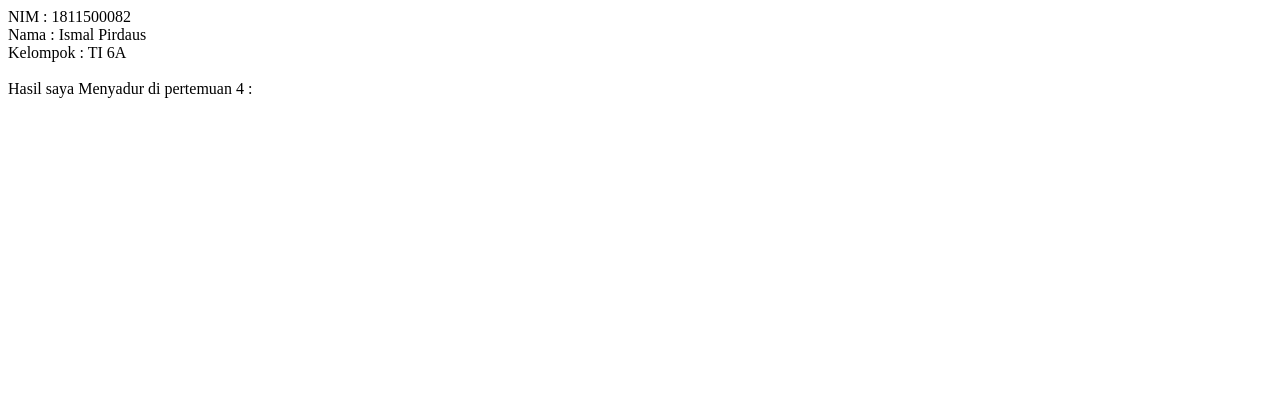
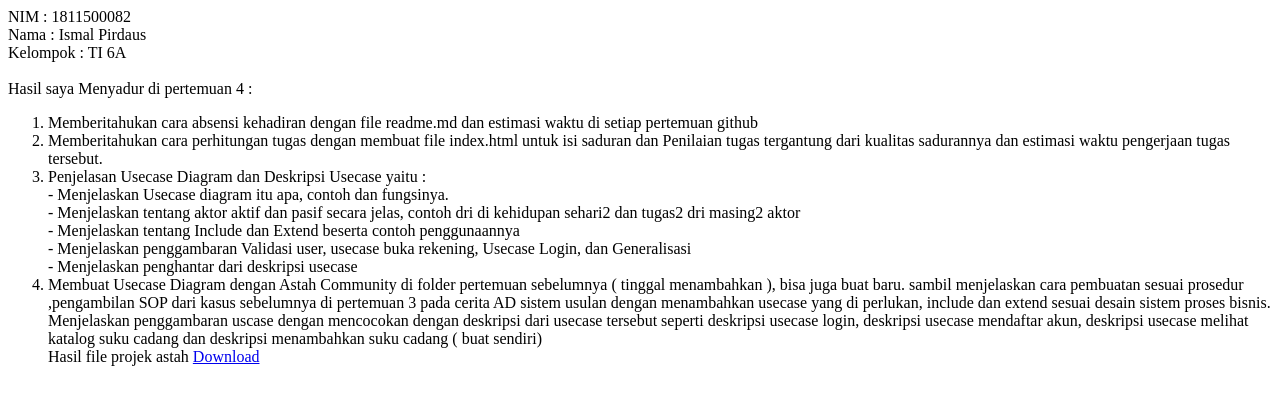
Before and after one commit to Ismalpirdaus/sadurrpl, a plain HTML site: page 4/index.html in a window 1280 px wide. Drawn offline with Linux system fonts and the light colour scheme.

Commit message:
Update index.html

```diff
--- a/4/index.html
+++ b/4/index.html
@@ -4,3 +4,15 @@ Kelompok : TI 6A<br>
 <br>
 Hasil saya Menyadur di pertemuan 4 :<br>
 <ol>
+<li>Memberitahukan cara absensi kehadiran dengan file readme.md dan estimasi waktu di setiap pertemuan github</li>
+<li>Memberitahukan cara perhitungan tugas dengan membuat file index.html untuk isi saduran dan Penilaian tugas tergantung dari kualitas sadurannya dan estimasi waktu pengerjaan tugas tersebut.</li>
+<li>Penjelasan Usecase Diagram dan Deskripsi Usecase yaitu :<br>
+- Menjelaskan Usecase diagram itu apa, contoh dan fungsinya.<br>
+- Menjelaskan tentang aktor aktif dan pasif secara jelas, contoh dri di kehidupan sehari2 dan tugas2 dri masing2 aktor<br>
+- Menjelaskan tentang Include dan Extend beserta contoh penggunaannya<br>
+- Menjelaskan penggambaran Validasi user, usecase buka rekening, Usecase Login, dan Generalisasi<br>
+- Menjelaskan penghantar dari deskripsi usecase</li>
+<li>Membuat Usecase Diagram dengan Astah Community di folder pertemuan sebelumnya ( tinggal menambahkan ), bisa juga buat baru.  sambil menjelaskan cara pembuatan sesuai prosedur ,pengambilan SOP dari kasus sebelumnya di pertemuan 3 pada cerita AD sistem usulan dengan menambahkan usecase yang di perlukan,  include dan extend sesuai desain sistem proses bisnis.
+Menjelaskan penggambaran uscase dengan mencocokan dengan deskripsi dari usecase tersebut seperti deskripsi usecase login, deskripsi usecase mendaftar akun, deskripsi usecase melihat katalog suku cadang dan deskripsi menambahkan suku cadang ( buat sendiri)</li>
+
+Hasil file projek astah <a href="AD Berjalan.asta" target="_blank">Download</a>
```
